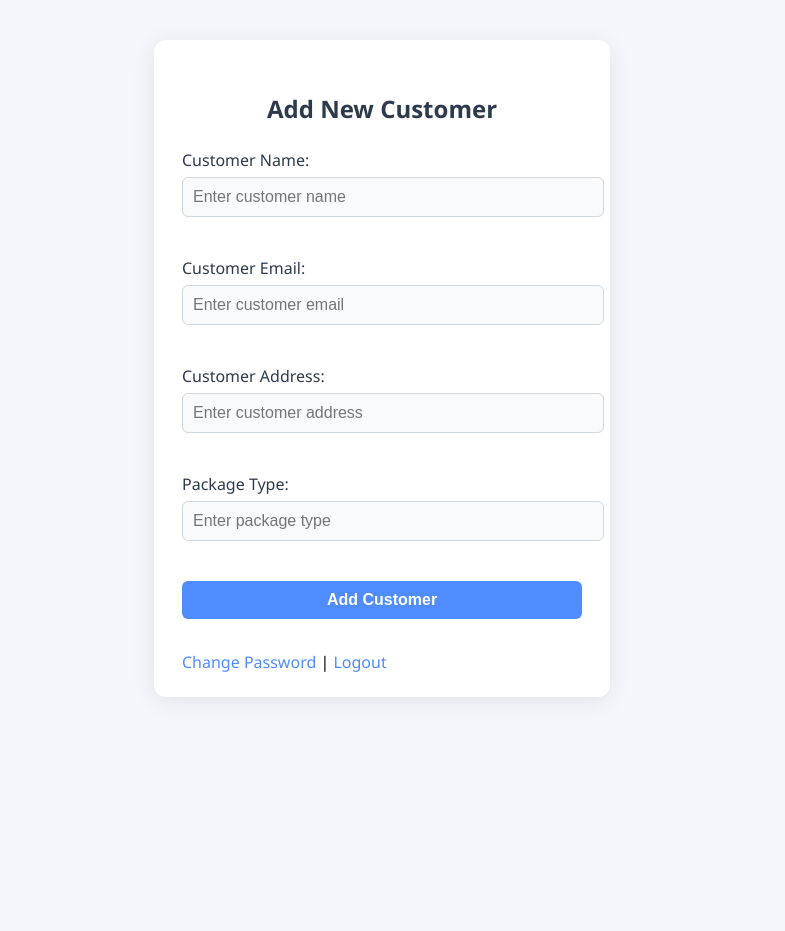
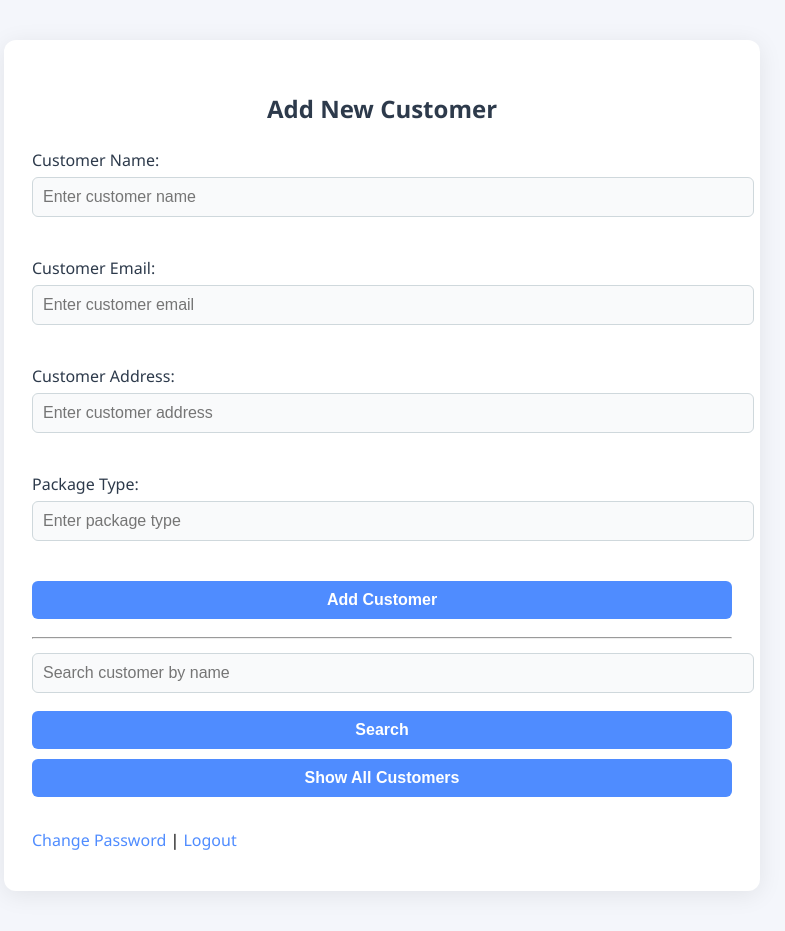
Before and after one commit to adikovo/unsecuredWebsite, a Flask app: page /system in a window 1280 px wide. Shown: the whole page, without its empty margins (258-1043 px from the left). Before the commit the page ends 672 px from the top, so only its background shows below. Run offline with Flask 3, Linux system fonts and the light colour scheme; the visitor is signed in with stand-in values (Sample User, id 1).

Commit message:
add search Functionality

```diff
--- a/app.py
+++ b/app.py
@@ -25,12 +25,12 @@ def register():
                 'password': password
             })
             if r.status_code == 200:
-                flash('User registered successfully! Please login.')
+                flash('User registered successfully! Please login.', 'success')
                 return redirect(url_for('login'))
             else:
-                flash(r.json().get('error', 'Registration failed.'))
+                flash(r.json().get('error', 'Registration failed.'), 'error')
         except Exception as e:
-            flash('Could not connect to backend.')
+            flash('Could not connect to backend.', 'error')
     return render_template('register.html')
 
 @app.route('/login', methods=['GET', 'POST'])
@@ -49,11 +49,11 @@ def login():
             else:
                 error = r.json().get('error', 'Login failed.')
                 if error == 'Incorrect username':
-                    flash('user does not exist')
+                    flash('user does not exist', 'error')
                 else:
-                    flash(error)
+                    flash(error, 'error')
         except Exception as e:
-            flash('Could not connect to backend.')
+            flash('Could not connect to backend.', 'error')
     return render_template('login.html')
 
 @app.route('/forgot-password', methods=['GET', 'POST'])
@@ -69,7 +69,7 @@ def forgot_password():
 def change_password():
     username = session.get('username')
     if not username:
-        flash('You must be logged in to change your password.')
+        flash('You must be logged in to change your password.', 'warning')
         return redirect(url_for('login'))
     if request.method == 'POST':
         new_password = request.form['new_password']
@@ -80,20 +80,24 @@ def change_password():
                 'newPassword': new_password
             })
             if r.status_code == 200:
-                flash('Password changed successfully!')
+                flash('Password changed successfully!', 'success')
                 return redirect(url_for('system'))
             else:
-                flash(r.json().get('error', 'Password change failed.'))
+                flash(r.json().get('error', 'Password change failed.'), 'error')
         except Exception as e:
-            flash('Could not connect to backend.')
+            flash('Could not connect to backend.', 'error')
     return render_template('change_password.html')
 
 @app.route('/system', methods=['GET', 'POST'])
 def system():
     if 'username' not in session:
         return redirect(url_for('login'))
+
     customer_name = None
+    customers = None
+
     if request.method == 'POST':
+        # Handle adding new customer
         name = request.form['name']
         email = request.form['email']
         address = request.form['address']
@@ -108,10 +112,39 @@ def system():
             if r.status_code == 200:
                 customer_name = name
             else:
-                flash(r.json().get('error', 'Failed to add customer.'))
+                flash(r.json().get('error', 'Failed to add customer.'), 'error')
         except Exception as e:
-            flash('Could not connect to backend.')
-    return render_template('system.html', customer_name=customer_name)
+            flash('Could not connect to backend.', 'error')
+
+    elif request.method == 'GET':
+        # Handle search and list actions
+        action = request.args.get('action')
+
+        if action == 'search':
+            query = request.args.get('query')
+            if query:
+                try:
+                    r = requests.get(f'{BACKEND_URL}/search-customers', params={'query': query})
+                    if r.status_code == 200:
+                        customers = r.json().get('customers', [])
+                        if not customers:
+                            flash(f'No customers found matching "{query}".', 'info')
+                    else:
+                        flash('Error searching customers.', 'error')
+                except Exception as e:
+                    flash('Could not connect to backend.', 'error')
+
+        elif action == 'list':
+            try:
+                r = requests.get(f'{BACKEND_URL}/customers')
+                if r.status_code == 200:
+                    customers = r.json().get('customers', [])
+                else:
+                    flash('Error fetching customers.', 'error')
+            except Exception as e:
+                flash('Could not connect to backend.', 'error')
+
+    return render_template('system.html', customer_name=customer_name, customers=customers)
 
 @app.route('/logout')
 def logout():
--- a/static/style.css
+++ b/static/style.css
@@ -7,7 +7,7 @@ body {
 
 .container {
     background: #fff;
-    max-width: 400px;
+    max-width: 700px;
     margin: 40px auto;
     padding: 32px 28px 24px 28px;
     border-radius: 12px;
@@ -71,7 +71,55 @@ a:hover {
     text-decoration: underline;
 }
 
-ul {
+/* Flash Messages */
+.flash-messages {
+    margin-top: 16px;
+}
+
+.flash-messages ul {
+    list-style: none;
+    padding: 0;
+    margin: 0;
+}
+
+.flash-messages li {
+    padding: 12px 16px;
+    margin-bottom: 8px;
+    border-radius: 6px;
+    font-weight: 500;
+    border-left: 4px solid;
+}
+
+/* Success messages - Green */
+.flash-success {
+    background-color: #e8f5e8;
+    color: #2e7d32;
+    border-left-color: #4caf50;
+}
+
+/* Error messages - Red */
+.flash-error {
+    background-color: #ffebee;
+    color: #c62828;
+    border-left-color: #f44336;
+}
+
+/* Warning messages - Orange */
+.flash-warning {
+    background-color: #fff3e0;
+    color: #ef6c00;
+    border-left-color: #ff9800;
+}
+
+/* Info messages - Blue */
+.flash-info {
+    background-color: #e3f2fd;
+    color: #1565c0;
+    border-left-color: #2196f3;
+}
+
+/* Legacy support for old ul styling */
+ul:not(.flash-messages ul) {
     color: #d32f2f;
     margin-top: 16px;
     padding-left: 20px;
@@ -83,3 +131,17 @@ ul {
     margin-top: 16px;
     font-weight: 600;
 }
+
+table {
+    width: 100%;
+    border-collapse: collapse;
+    word-break: break-word;
+    table-layout: fixed;
+}
+
+th,
+td {
+    padding: 10px;
+    border: 1px solid #aaa;
+    text-align: left;
+}
--- a/templates/system.html
+++ b/templates/system.html
@@ -21,22 +21,85 @@
             <input type="text" name="package_type" placeholder="Enter package type"><br><br>
             <button type="submit">Add Customer</button>
         </form>
+
+        <hr>
+
+        <form method="get" action="{{ url_for('system') }}">
+            <input type="hidden" name="action" value="search">
+            <input type="text" name="query" placeholder="Search customer by name" required>
+            <button type="submit">Search</button>
+        </form>
+
+        <form method="get" action="{{ url_for('system') }}">
+            <input type="hidden" name="action" value="list">
+            <button type="submit">Show All Customers</button>
+        </form>
+
+        {% if customers %}
+        <div id="customer-results">
+            <h3>Customer Results:</h3>
+            <button onclick="toggleResults()">Close table</button>
+            <table border="1">
+                <thead>
+                    <tr>
+                        <th>ID</th>
+                        <th>Name</th>
+                        <th>Email</th>
+                        <th>Address</th>
+                        <th>Package Type</th>
+                    </tr>
+                </thead>
+                <tbody>
+                    {% for c in customers %}
+                    <tr>
+                        <td>{{ c.id }}</td>
+                        <td>{{ c.name }}</td>
+                        <td>{{ c.email }}</td>
+                        <td>{{ c.address }}</td>
+                        <td>{{ c.package_type }}</td>
+                    </tr>
+                    {% endfor %}
+                </tbody>
+            </table>
+        </div>
+        {% endif %}
+
         <br>
         {% if customer_name %}
         <div class="success">Customer {{ customer_name }} added successfully!</div>
         {% endif %}
         <a href="{{ url_for('change_password') }}">Change Password</a> |
-        <a href="{{ url_for('login') }}">Logout</a>
-        {% with messages = get_flashed_messages() %}
+        <a href="{{ url_for('logout') }}">Logout</a>
+
+        <div class="flash-messages">
+            {% with messages = get_flashed_messages(with_categories=true) %}
             {% if messages %}
             <ul>
-            {% for message in messages %}
-            <li>{{ message }}</li>
+                {% for category, message in messages %}
+                <li class="flash-{{ category }}">{{ message }}</li>
                 {% endfor %}
             </ul>
             {% endif %}
             {% endwith %}
         </div>
+    </div>
 </body>
+<script>
+    function toggleResults() {
+        const div = document.getElementById("customer-results");
+        if (div.style.display === "none") {
+            div.style.display = "block";
+        } else {
+            div.style.display = "none";
+        }
+    }
+
+    window.onload = function () {
+        const resultSection = document.getElementById("customer-results");
+        if (resultSection) {
+            resultSection.scrollIntoView({ behavior: "smooth" });
+        }
+    };
+</script>
 
 </html>
```
Also changed, not shown: server.js (+26 -0 lines), templates/change_password.html (+6 -3 lines), templates/login.html (+6 -3 lines), templates/register.html (+6 -3 lines). Lines whose indentation alone changed are shown as unchanged.
